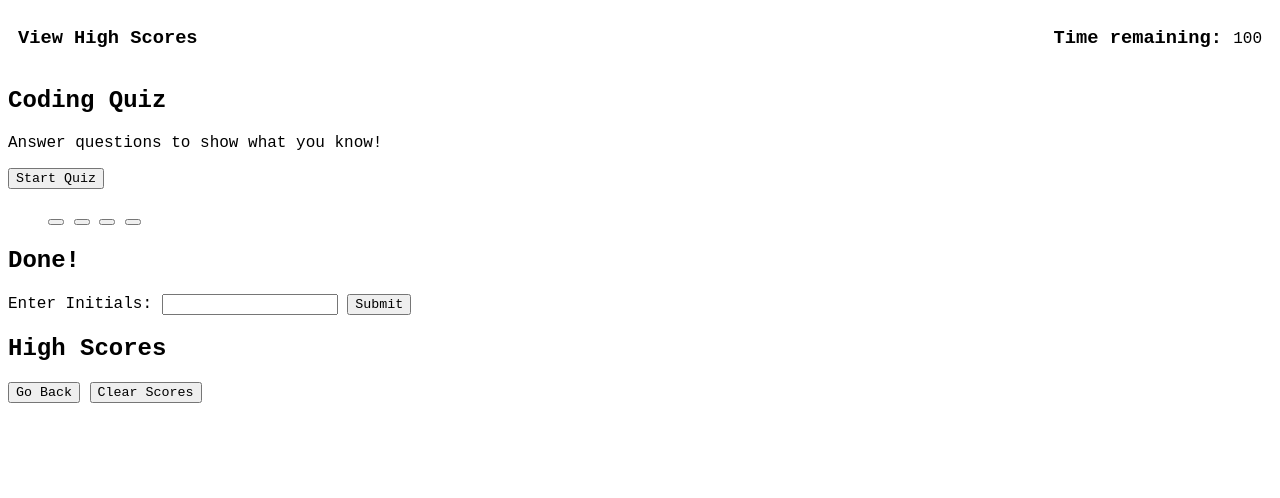
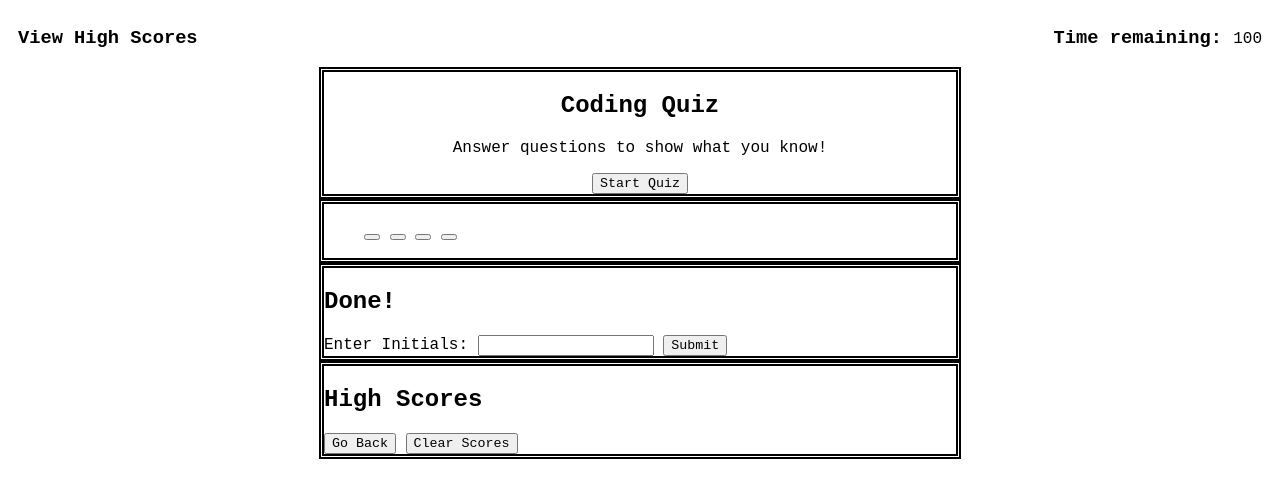
Before and after one commit to gfuselier/code-quiz, a plain HTML site: page index.html in a window 1280 px wide. Drawn offline with Linux system fonts and the light colour scheme.

Commit message:
added and styled card class'

```diff
--- a/index.html
+++ b/index.html
@@ -15,13 +15,13 @@
         </div>
     </header>
 
-    <section id = "starting-page">
+    <section class="card" id = "starting-page">
         <h1>Coding Quiz</h1>
         <p>Answer questions to show what you know!</p>
         <button id="start-button">Start Quiz</button>
     </section>
 
-    <section id="question-page">
+    <section class="card" id="question-page">
         <h2></h2>
         <ul id="answer-choices">
             <button></button>
@@ -31,7 +31,7 @@
         </ul>
     </section>
 
-    <section id="end-page">
+    <section class="card" id="end-page">
         <h2>Done!</h2>
         <p></p>
         <form>
@@ -41,7 +41,7 @@
         </form>
     </section>
 
-    <section id="high-score-page">
+    <section class="card" id="high-score-page">
         <h2>High Scores</h2>
         <ol id="scores-list"></ol>
         <button id="back-button">Go Back</button>
--- a/script.js
+++ b/script.js
@@ -1,3 +1,5 @@
+var startButton = document.getElementById
+
 //click a button to hide the start screen
 //select currentQuestion header and update content with current question
 //select ul with id of choices
--- a/style.css
+++ b/style.css
@@ -13,3 +13,13 @@ header h3,
 header div {
     display: inline;
 }
+
+.card {
+    border: 5px double black;
+    width: 50%;
+    margin: 0 auto;
+}
+
+#starting-page {
+    text-align: center;
+}
```
